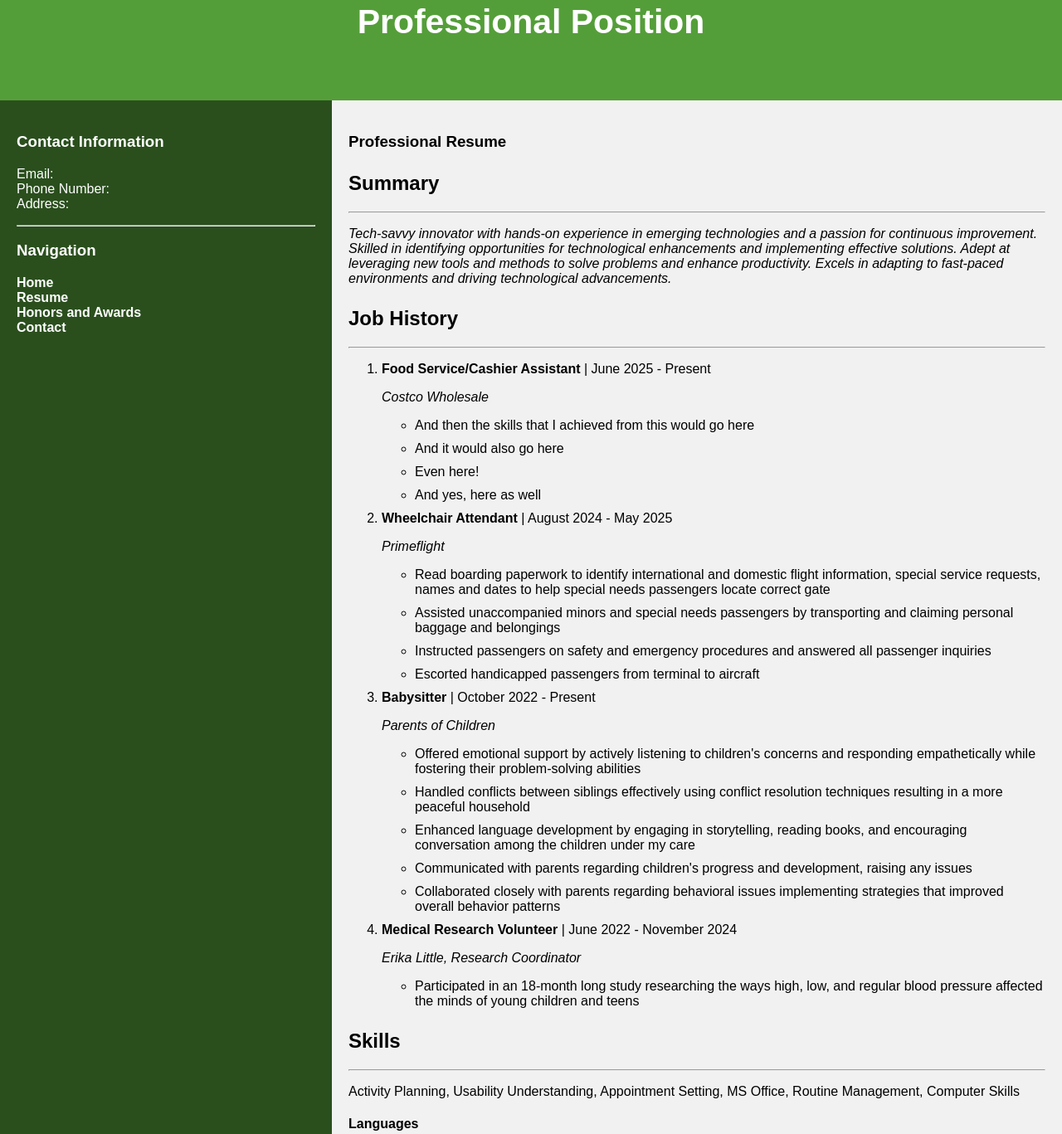
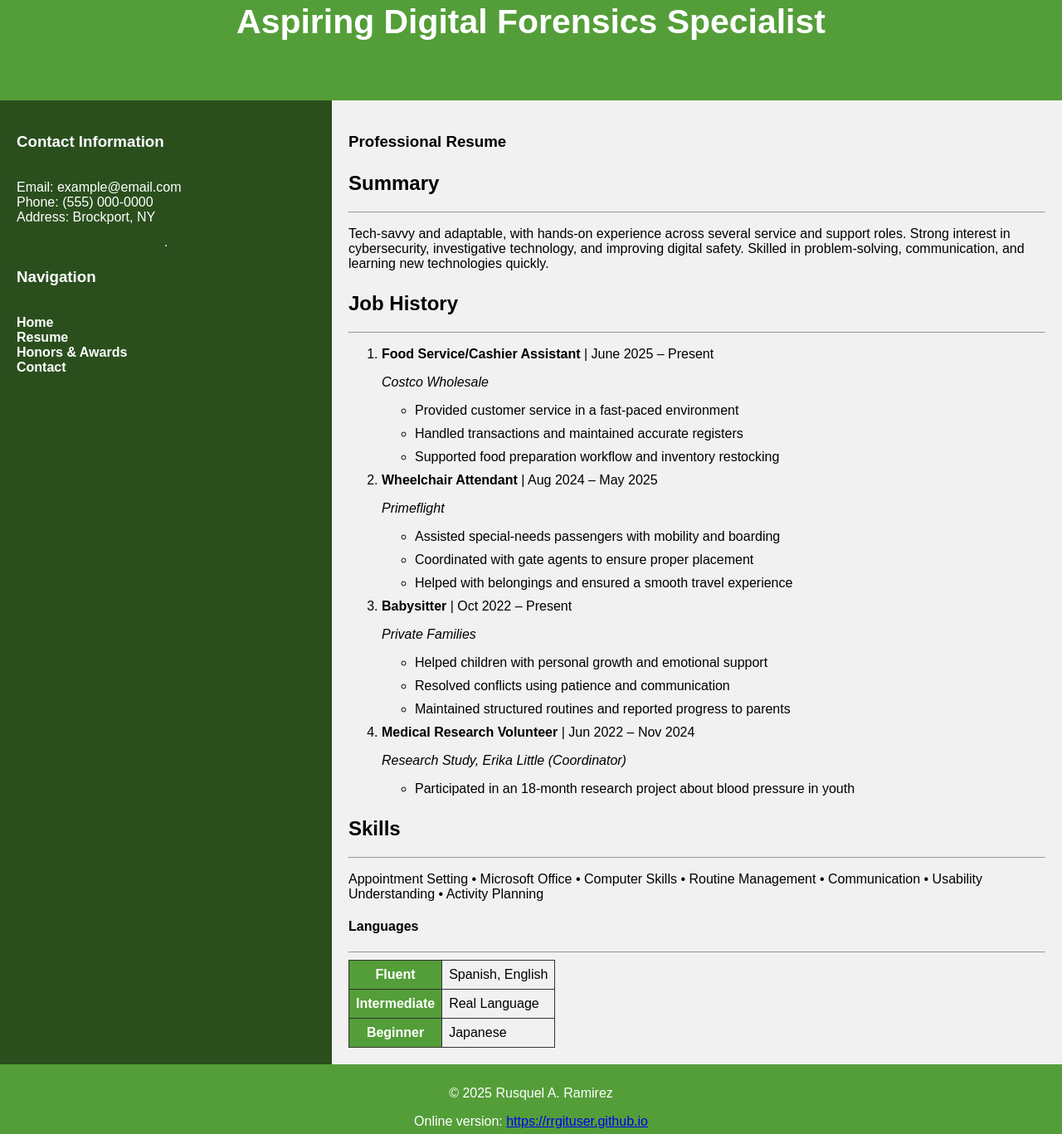
Before and after one commit to RRGITUSER/RRGITUSER.github.io, a plain HTML site: page resume.html in a window 1280 px wide. Shown: the part 263-1630 px from the top of the page at 83% size. Drawn offline with Linux system fonts and the light colour scheme.

Commit message:
Update resume.html

```diff
--- a/resume.html
+++ b/resume.html
@@ -1,12 +1,11 @@
 <!DOCTYPE html>
 <html lang="en">
 <head>
-    <!-- HTML Header -->
-    <title>Resume</title>
+    <title>Resume – Rusquel Ramirez</title>
     <meta charset="utf-8">
-    <meta name="description" content="CIS117 Lab 2">
+    <meta name="description" content="Professional resume for Rusquel Ramirez.">
+    <meta name="keywords" content="Resume, Cybersecurity, Skills, Professional Experience">
     <meta name="author" content="Rusquel Ramirez">
-    <meta name="keywords" content="html, tags, heading, self-promo">
 
     <link rel="stylesheet" href="style.css">
 </head>
@@ -15,18 +14,17 @@
     <header>
         <img src="logo.png" alt="Rusquel Ramirez Logo" style="height:80px;">
         <h2>Rusquel Ramirez</h2>
-        <h3>Professional Position</h3>
+        <h3>Aspiring Digital Forensics Specialist</h3>
     </header>
 
     <main>
         <section>
             <nav>
-                <div>
                 <h3>Contact Information</h3>
                 <ul>
-                        <li>Email:</li>
-                        <li>Phone Number:</li>
-                        <li>Address:</li>
+                    <li>Email: example@email.com</li>
+                    <li>Phone: (555) 000-0000</li>
+                    <li>Address: Brockport, NY</li>
                 </ul>
                 <hr>
 
@@ -34,10 +32,9 @@
                 <ul>
                     <li><a href="index.html">Home</a></li>
                     <li><a href="resume.html">Resume</a></li>
-                        <li><a href="honors.html">Honors and Awards</a></li>
+                    <li><a href="honors.html">Honors & Awards</a></li>
                     <li><a href="contact.html">Contact</a></li>
                 </ul>
-                </div>
             </nav>
 
             <article>
@@ -45,60 +42,61 @@
 
                 <h2>Summary</h2>
                 <hr>
-                <p><i>Tech-savvy innovator with hands-on experience in emerging technologies and a passion for continuous improvement.
-                Skilled in identifying opportunities for technological enhancements and implementing effective solutions.
-                Adept at leveraging new tools and methods to solve problems and enhance productivity.
-                Excels in adapting to fast-paced environments and driving technological advancements.</i></p>
+                <p>
+                    Tech-savvy and adaptable, with hands-on experience across several service and support roles.
+                    Strong interest in cybersecurity, investigative technology, and improving digital safety.
+                    Skilled in problem-solving, communication, and learning new technologies quickly.
+                </p>
 
                 <h2>Job History</h2>
                 <hr>
+
                 <ol>
                     <li>
-                        <strong>Food Service/Cashier Assistant</strong> | June 2025 - Present
+                        <strong>Food Service/Cashier Assistant</strong> | June 2025 – Present
                         <p><em>Costco Wholesale</em></p>
                         <ul>
-                            <li>And then the skills that I achieved from this would go here</li>
-                            <li>And it would also go here</li>
-                            <li>Even here!</li>
-                            <li>And yes, here as well</li>
+                            <li>Provided customer service in a fast-paced environment</li>
+                            <li>Handled transactions and maintained accurate registers</li>
+                            <li>Supported food preparation workflow and inventory restocking</li>
                         </ul>
                     </li>
 
                     <li>
-                        <strong>Wheelchair Attendant</strong> | August 2024 - May 2025
+                        <strong>Wheelchair Attendant</strong> | Aug 2024 – May 2025
                         <p><em>Primeflight</em></p>
                         <ul>
-                            <li>Read boarding paperwork to identify international and domestic flight information, special service requests, names and dates to help special needs passengers locate correct gate</li>
-                            <li>Assisted unaccompanied minors and special needs passengers by transporting and claiming personal baggage and belongings</li>
-                            <li>Instructed passengers on safety and emergency procedures and answered all passenger inquiries</li>
-                            <li>Escorted handicapped passengers from terminal to aircraft</li>
+                            <li>Assisted special-needs passengers with mobility and boarding</li>
+                            <li>Coordinated with gate agents to ensure proper placement</li>
+                            <li>Helped with belongings and ensured a smooth travel experience</li>
                         </ul>
                     </li>
 
                     <li>
-                        <strong>Babysitter</strong> | October 2022 - Present
-                        <p><em>Parents of Children</em></p>
+                        <strong>Babysitter</strong> | Oct 2022 – Present
+                        <p><em>Private Families</em></p>
                         <ul>
-                            <li>Offered emotional support by actively listening to children's concerns and responding empathetically while fostering their problem-solving abilities</li>
-                            <li>Handled conflicts between siblings effectively using conflict resolution techniques resulting in a more peaceful household</li>
-                            <li>Enhanced language development by engaging in storytelling, reading books, and encouraging conversation among the children under my care</li>
-                            <li>Communicated with parents regarding children's progress and development, raising any issues</li>
-                            <li>Collaborated closely with parents regarding behavioral issues implementing strategies that improved overall behavior patterns</li>
+                            <li>Helped children with personal growth and emotional support</li>
+                            <li>Resolved conflicts using patience and communication</li>
+                            <li>Maintained structured routines and reported progress to parents</li>
                         </ul>
                     </li>
 
                     <li>
-                        <strong>Medical Research Volunteer</strong> | June 2022 - November 2024
-                        <p><em>Erika Little, Research Coordinator</em></p>
+                        <strong>Medical Research Volunteer</strong> | Jun 2022 – Nov 2024
+                        <p><em>Research Study, Erika Little (Coordinator)</em></p>
                         <ul>
-                            <li>Participated in an 18-month long study researching the ways high, low, and regular blood pressure affected the minds of young children and teens</li>
+                            <li>Participated in an 18-month research project about blood pressure in youth</li>
                         </ul>
                     </li>
                 </ol>
 
                 <h2>Skills</h2>
                 <hr>
-                <p>Activity Planning, Usability Understanding, Appointment Setting, MS Office, Routine Management, Computer Skills</p>
+                <p>
+                    Appointment Setting • Microsoft Office • Computer Skills • Routine Management •
+                    Communication • Usability Understanding • Activity Planning
+                </p>
 
                 <h4>Languages</h4>
                 <hr>
@@ -122,6 +120,7 @@
 
     <footer>
         <p>&copy; 2025 Rusquel A. Ramirez</p>
+        <p>Online version: <a href="https://rrgituser.github.io">https://rrgituser.github.io</a></p>
     </footer>
 </body>
 </html>
```
Lines whose indentation alone changed are shown as unchanged.
